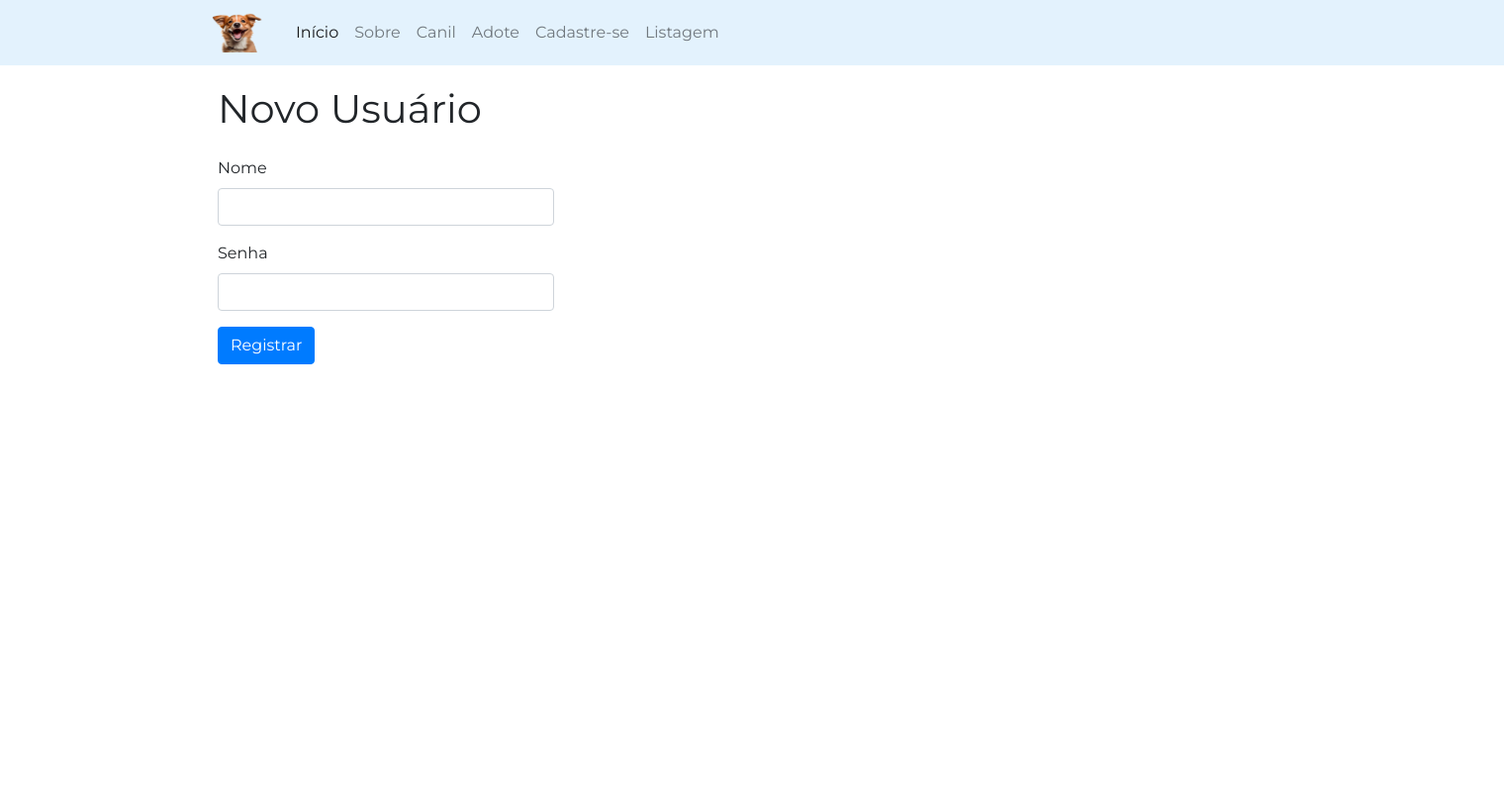
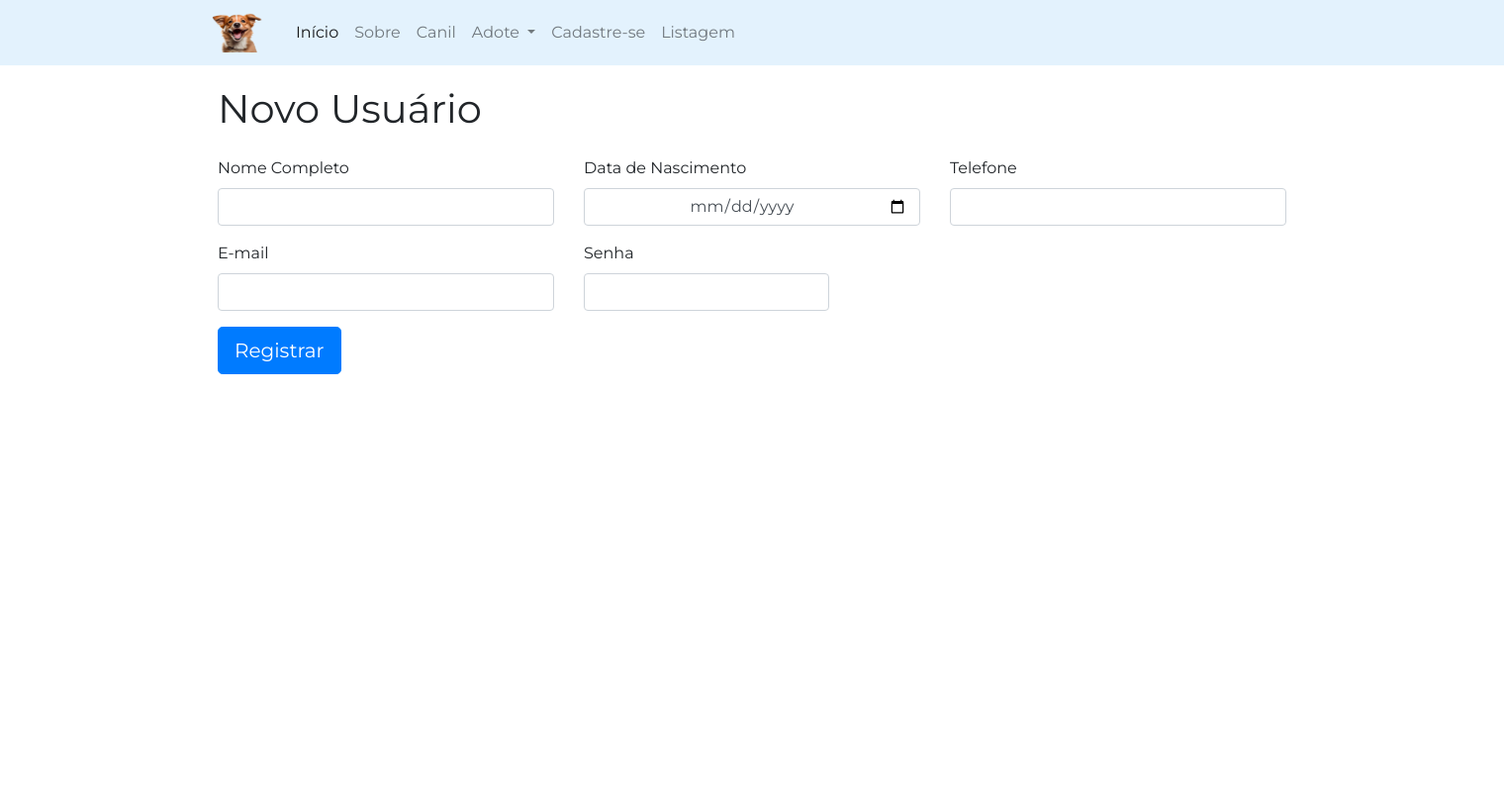
Before and after one commit to dwlz/abrigo-facul, a PHP site: page /registrar.php?page=registrar in a window 1520 px wide. Shown: the top 799 px of the page at 99% size. After the commit the page ends 378 px from the top, so only its background shows below. Run offline with PHP 8.4, Linux system fonts and the light colour scheme.

Commit message:
Adicionado novos campos

```diff
--- a/listar-usuario.php
+++ b/listar-usuario.php
@@ -1,7 +1,7 @@
 <h1 class="mb-5">Listagem de Usuarios</h1>
 
 <?php
-    $sql = "SELECT * FROM usuario";
+    $sql = "SELECT * FROM usuarios";
 
     $res = $conn->query($sql);
 
@@ -21,7 +21,7 @@
             print "<td>".$row->codigo."</td>";
             print "<td>".$row->nome."</td>";
             print "<td>".$row->senha."</td>";
-            print "<td>
+            print "<td class='text-center'>
                     <button class='btn btn-success' onclick=\"location.href='?page=editar&id=".$row->codigo."';\">Editar</button>
                     <button class='btn btn-danger'onclick=\"if(confirm('Tem certeza que deseja excluir?')){location.href='?page=salvar&acao=excluir&codigo=".$row->codigo."';}else{false;}\">Excluir</button>
                    </td>";
--- a/novo-usuario.php
+++ b/novo-usuario.php
@@ -1,16 +1,33 @@
 <h1 class="center col-auto mb-4">Novo Usuário</h1>
 
-<form class="" action="?page=salvar" method="POST">
+<form class="center col-auto mb-4" action="?page=salvar" method="POST">
     <input type="hidden" name="acao" value="salvar">
+    <div class="row">
         <div class="col col-4 col-auto mb-3">
-        <label for="Nome">Nome</label>
+            <label for="Nome">Nome Completo</label>
             <input type="text" name="nome" class="form-control">
         </div>
         <div class="col col-4 col-auto mb-3">
+            <label for="dataNascimento">Data de Nascimento</label>
+            <input id="dataNascimento" type="date" name="dataNascimento" class="form-control text-center">
+        </div>
+        <div class="col col-4 col-auto mb-3">
+            <label for="telefone">Telefone</label>
+            <input id="telefone" type="text" name="telefone" class="form-control">
+        </div>
+        <div class="col col-4 col-auto mb-3">
+            <label for="email">E-mail</label>
+            <input id="email" type="email" name="email" class="form-control">
+        </div>
+        <div class="col col-3 col-auto mb-3">
             <label for="senha">Senha</label>
-        <input type="password" name="senha" class="form-control">
+            <input id="senha" type="password" name="senha" class="form-control">
         </div>
-    <div class="col col-3 mb-3">
-        <button type="submit" class="btn btn-primary">Registrar</button>
+        <div class="col col-12 text-left">
+            <button type="submit" class="btn btn-primary btn-lg">Registrar</button>
         </div>
+    </div>
+
 </form>
+
+</script>
--- a/registrar.php
+++ b/registrar.php
@@ -34,8 +34,15 @@
                         <li class="nav-item">
                             <a class="nav-link" href="index.php">Canil</a>
                         </li>
-                        <li class="nav-item">
-                            <a class="nav-link" href="adote.php">Adote</a>
+                        <li class="nav-item dropdown">
+                            <a class="nav-link dropdown-toggle" href="#" id="navbarDropdownAdote" role="button" data-toggle="dropdown" aria-haspopup="true" aria-expanded="false">
+                                Adote
+                            </a>
+                            <div class="dropdown-menu" aria-labelledby="navbarDropdownAdote">
+                                <a class="dropdown-item" href="adote.php">Opção 1</a>
+                                <a class="dropdown-item" href="subpagina.php">Opção 2</a>
+                                <!-- Adicione mais opções aqui se necessário -->
+                            </div>
                         </li>
                         <li class="nav-item">
                             <a class="nav-link" href="registrar.php?page=registrar">Cadastre-se</a>
@@ -45,6 +52,8 @@
                         </li>
                     </ul>
                 </div>
+
+
             </div>
         </nav>
     </header>
@@ -76,41 +85,17 @@
 
     </main>
     <footer></footer>
-    <script src="https://ajax.googleapis.com/ajax/libs/jquery/3.5.1/jquery.min.js"></script>
-    <script src="js/business_registrar.js"></script>
+    <script src="https://code.jquery.com/jquery-3.6.0.min.js"></script>
+    <script src="https://cdnjs.cloudflare.com/ajax/libs/jquery.mask/1.14.16/jquery.mask.min.js"></script>
 
     <script language="JavaScript" type="text/javascript">
         $(document).ready(function() {
 
-            $("#btnRegister").on("click", function() {
-                gravar();
-            });
-
-
+            // Aplica a máscara ao campo de telefone
+            $('#telefone').mask('(00) 0000-00009');
 
         });
 
-/*         function gravar() {
-            let form = $("#cadastro")[0];
-            let formData = new FormData(form);
-            console.log(formdata)
-            gravaUsuario(formData, function(data) {
-                //Verifica se a função de gravar os campos foi executada corretamente
-                smartAlert("Sucesso", "Operação realizada com sucesso!", "success");
-            });
-        }
-
-        function gravaUsuario(formData, callback) {
-            formData.append("funcao", "grava")
-            $.ajax({
-                url: 'sql/sqlscope_registrar.php',
-                type: 'post',
-                data: formData,
-                processData: false,
-                contentType: false,
-                success: results => callback(results)
-            })
-        } */
     </script>
 
 </body>
--- a/style.css
+++ b/style.css
@@ -7,7 +7,7 @@
 
 html {
     width: 100%;
-    height: 150vh;
+    height: 100vh;
     font-family: 'Montserrat', sans-serif;
 }
 body {
```
Also changed, not shown: editar-usuario.php (+20 -6 lines), js/script.js (+0 -13 lines), repositorio.php (deleted, +0 -78 lines), salvar-usuario.php (+13 -27 lines). Lines whose indentation alone changed are shown as unchanged.
